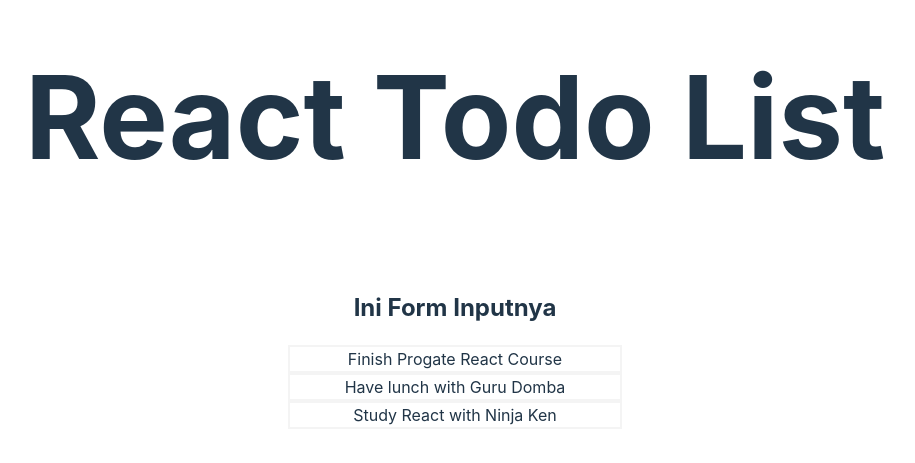
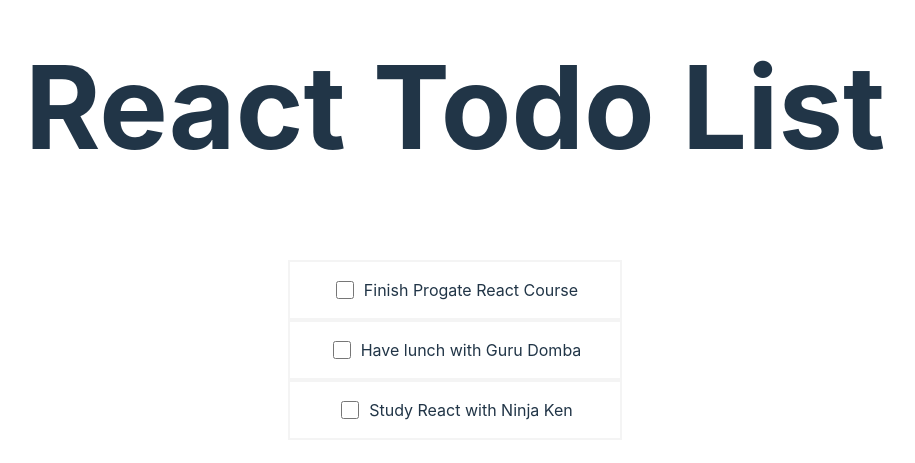
Before and after one commit to ozandilah/proyek-todo-fga-react-2024, a React (Vite) app: page / in a window 1280 px wide. Shown: the part 191-654 px from the top of the page, without its empty margins (185-1100 px from the left). Built offline with nearby package versions, Linux system fonts and the light colour scheme.

Commit message:
toggleEventCompleteHandler Add Todo and make props

```diff
--- a/src/App.jsx
+++ b/src/App.jsx
@@ -1,8 +1,9 @@
+import { useState } from "react";
 import "./App.css";
-import TodosComponent from "./components/Todos";
+import TodosComponent from "./components/atom/Todos";
 
 function App() {
-  const todos = [
+  const [todos, setTodos] = useState([
     {
       id: 1,
       title: "Finish Progate React Course",
@@ -18,15 +19,27 @@ function App() {
       title: "Study React with Ninja Ken",
       completed: false,
     },
-  ];
+  ]);
+
+  const toggleEventComplete = (e) => {
+    const updateTodoItem = todos.map((todo) => {
+      if (todo.id === e) {
+        todo.completed = !todo.completed;
+      }
+      return todo;
+    });
+    setTodos(updateTodoItem);
+  };
   return (
     <div>
       <header style={styles.title}>
         <h1>React Todo List</h1>
       </header>
       <section style={styles.container}>
-        <h2>Ini Form Inputnya</h2>
-        <TodosComponent todos={todos} />
+        <TodosComponent
+          todos={todos}
+          ToggleEventCompleteHandler={toggleEventComplete}
+        />
       </section>
     </div>
   );
--- a/src/components/Todo/index.jsx
+++ /dev/null
@@ -1,10 +0,0 @@
-import React from "react";
-
-const TodoComponent = ({ todo }) => {
-  return <div style={style}>{todo.title}</div>;
-};
-const style = {
-  border: "2px solid #f4f4f4",
-  fonSize: "24px",
-};
-export default TodoComponent;
--- /dev/null
+++ b/src/components/atom/Todo/index.jsx
@@ -0,0 +1,38 @@
+import React from "react";
+
+const TodoComponent = ({ todo, ToggleEventCompleteHandler }) => {
+  const todoStyleTitle = () => {
+    if (todo.completed === true) {
+      return { textDecoration: "line-through" };
+    } else {
+      return { textDecoration: "none" };
+    }
+  };
+
+  return (
+    <div style={style.container}>
+      <input
+        type="checkbox"
+        style={style.checkbox}
+        onChange={() => ToggleEventCompleteHandler(todo.id)}
+      />
+      <p style={todoStyleTitle()}>{todo.title}</p>
+    </div>
+  );
+};
+
+const style = {
+  container: {
+    border: "2px solid #f4f4f4",
+    fonSize: "24px",
+    display: "flex",
+    justifyContent: "center",
+    alignItems: "center",
+  },
+  checkbox: {
+    marginRight: "10px",
+    height: "18px",
+    width: "18px",
+  },
+};
+export default TodoComponent;
--- a/src/components/Todos/index.jsx
+++ b/src/components/atom/Todos/index.jsx
@@ -1,11 +1,17 @@
 import React from "react";
 import TodoComponent from "../Todo";
 
-const TodosComponent = ({ todos }) => {
+const TodosComponent = ({ todos, ToggleEventCompleteHandler }) => {
   return (
     <div style={styles.container}>
       {todos.map((todo) => {
-        return <TodoComponent key={todo.id} todo={todo} />;
+        return (
+          <TodoComponent
+            key={todo.id}
+            todo={todo}
+            ToggleEventCompleteHandler={ToggleEventCompleteHandler}
+          />
+        );
       })}
     </div>
   );
```
